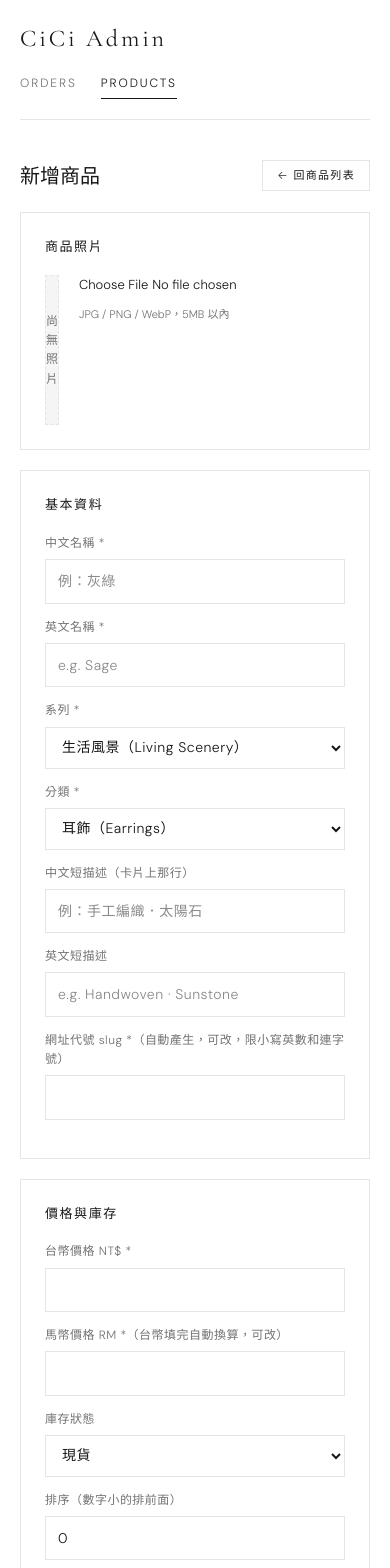
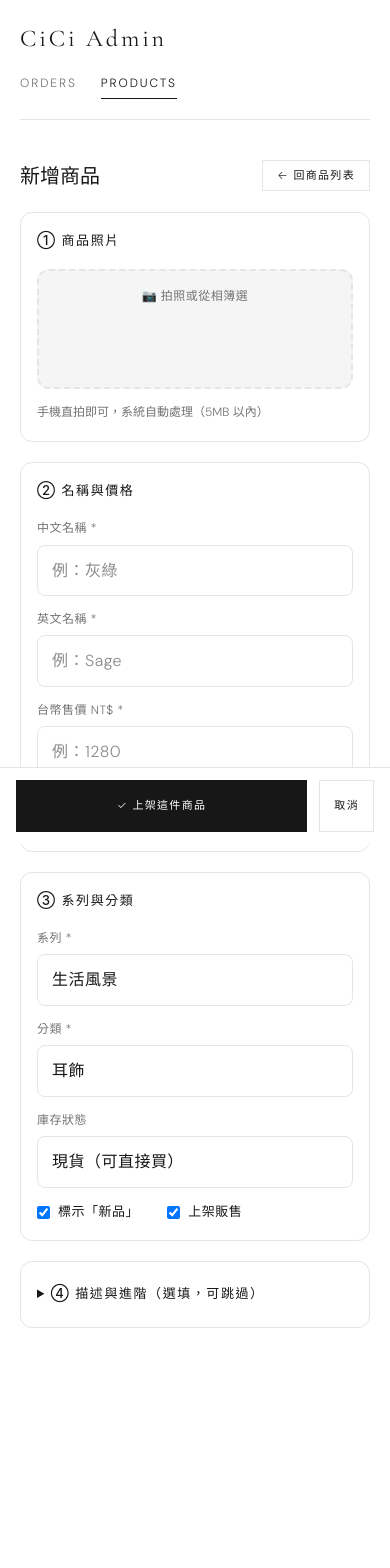
Before and after one commit to austinisadoge/cici-app, a Next.js app: page /admin/products/new in a window 390 px wide. Shown: the top 1568 px of the page. After the commit the page ends 1452 px from the top, so only its background shows below. Built offline with nearby package versions, Linux system fonts and the light colour scheme.

Commit message:
Mobile-first admin UX: big photo upload, auto slug, MYR auto /8

```diff
--- a/app/admin/products/[id]/edit/page.tsx
+++ b/app/admin/products/[id]/edit/page.tsx
@@ -23,7 +23,6 @@ export default function EditProductPage({
           (a: { sort_order: number }, b: { sort_order: number }) => a.sort_order - b.sort_order
         )
         setInitial({
-          slug: p.slug,
           series: p.series,
           category: p.category,
           name_zh: p.name_zh ?? '',
@@ -33,7 +32,6 @@ export default function EditProductPage({
           description_zh: p.description_zh ?? '',
           description_en: p.description_en ?? '',
           price_twd: p.price_twd,
-          price_myr: p.price_myr,
           stock_status: p.stock_status,
           is_new: p.is_new,
           is_active: p.is_active,
--- a/app/api/admin/products/[id]/route.ts
+++ b/app/api/admin/products/[id]/route.ts
@@ -2,7 +2,7 @@ import { NextResponse } from 'next/server'
 import { NextRequest } from 'next/server'
 import { isAdminAuth } from '@/lib/admin-auth'
 import { getServiceClient } from '@/lib/supabase'
-import { pickProductFields, setPrimaryImage } from '@/lib/admin-products'
+import { pickProductFields, setPrimaryImage, computeMyr } from '@/lib/admin-products'
 
 type Params = { params: Promise<{ id: string }> }
 
@@ -35,15 +35,18 @@ export async function PATCH(req: NextRequest, { params }: Params) {
     const body = await req.json()
     const fields = pickProductFields(body)
 
+    // 改台幣價就同步重算馬幣（一律 ÷8）
+    if (typeof fields.price_twd === 'number') {
+      if (fields.price_twd <= 0) {
+        return NextResponse.json({ error: 'price_twd must be positive' }, { status: 400 })
+      }
+      fields.price_myr = computeMyr(fields.price_twd)
+    }
+
     const sb = getServiceClient()
     if (Object.keys(fields).length > 0) {
       const { error } = await sb.from('products').update(fields).eq('id', id)
-      if (error) {
-        if (error.code === '23505') {
-          return NextResponse.json({ error: `Slug "${fields.slug}" already exists` }, { status: 409 })
-        }
-        throw error
-      }
+      if (error) throw error
     }
 
     // image_url 有帶才動圖：字串=換圖、空字串=移除、沒帶=不動
--- a/app/globals.css
+++ b/app/globals.css
@@ -518,9 +518,11 @@ footer { background: #fff; border-top: 1px solid var(--line); padding: 80px 0 32
 .admin-form select,
 .admin-form textarea {
   display: block; width: 100%; margin-top: 6px;
-  padding: 10px 12px; font-size: 14px; font-family: inherit;
+  /* 16px 起跳：iPhone 點輸入框才不會自動放大畫面 */
+  padding: 12px 14px; font-size: 16px; font-family: inherit;
   border: 1px solid var(--line); background: #fff; color: var(--ink);
-  outline: none; border-radius: 0;
+  outline: none; border-radius: 8px;
+  -webkit-appearance: none; appearance: none;
 }
 .admin-form input:focus, .admin-form select:focus, .admin-form textarea:focus {
   border-color: var(--ink);
@@ -532,19 +534,40 @@ footer { background: #fff; border-top: 1px solid var(--line); padding: 80px 0 32
   font-size: 13px !important; color: var(--ink) !important;
   margin-bottom: 0 !important; cursor: pointer;
 }
-.admin-img-row { display: flex; gap: 20px; align-items: flex-start; }
+/* 照片上傳：手機優先的大按鈕 */
+.admin-upload-btn {
+  display: flex; align-items: center; justify-content: center;
+  width: 100%; min-height: 120px;
+  border: 2px dashed var(--line); border-radius: 12px;
+  background: var(--soft); color: var(--ink);
+  font-size: 17px; font-weight: 400; cursor: pointer;
+  transition: .2s var(--tx); text-align: center; padding: 16px;
+  -webkit-tap-highlight-color: transparent;
+}
+.admin-upload-btn:active { background: var(--bg2, #efe9df); transform: scale(.99); }
+.admin-upload-btn.busy { opacity: .6; pointer-events: none; }
+.admin-upload-btn.admin-upload-swap { min-height: 52px; font-size: 15px; }
+.admin-photo-done { display: flex; flex-direction: column; gap: 12px; }
 .admin-img-preview {
-  width: 120px; height: 150px; object-fit: cover;
-  border: 1px solid var(--line);
+  width: 100%; max-width: 360px; aspect-ratio: 4/5; object-fit: cover;
+  border-radius: 12px; border: 1px solid var(--line);
+  margin: 0 auto; display: block;
 }
-.admin-img-empty {
-  width: 120px; height: 150px; display: grid; place-items: center;
-  background: var(--soft); color: var(--muted); font-size: 12px;
-  border: 1px dashed var(--line);
+.admin-photo-btns { display: grid; grid-template-columns: 1fr auto; gap: 10px; max-width: 360px; margin: 0 auto; width: 100%; }
+.admin-hint { font-size: 12px; color: var(--muted); margin-top: 10px; }
+.admin-myr-preview {
+  font-size: 13px; color: var(--brand-dk, #8C6242);
+  background: var(--warm); border-radius: 8px;
+  padding: 10px 14px; margin-top: 2px;
 }
-.admin-img-actions { display: flex; flex-direction: column; gap: 10px; font-size: 13px; }
-.admin-hint { font-size: 11px; color: var(--muted); }
+.admin-details summary {
+  font-size: 13px; letter-spacing: .12em; font-weight: 500;
+  cursor: pointer; padding: 4px 0;
+  -webkit-tap-highlight-color: transparent;
+}
+.admin-details[open] summary { margin-bottom: 18px; }
 .admin-form-actions { display: flex; gap: 12px; margin-top: 8px; }
+.admin-save { flex: 1; justify-content: center; text-align: center; min-height: 52px; font-size: 16px; }
 .admin-thumb {
   width: 44px; height: 54px; object-fit: cover; display: block;
   border: 1px solid var(--line);
@@ -554,13 +577,53 @@ footer { background: #fff; border-top: 1px solid var(--line); padding: 80px 0 32
   color: var(--muted); font-size: 11px;
 }
 .admin-sub { display: block; font-size: 11px; color: var(--muted); }
+.admin-sub-inline { font-size: 12px; color: var(--muted); margin-left: 8px; }
 .admin-row-actions { white-space: nowrap; }
 .admin-row-actions > * { margin-right: 6px; }
 .admin-danger { color: #B4322A; border-color: #E5C4C1; }
 .admin-danger:hover { background: #FBF1F0; }
 .row-inactive { opacity: .45; }
+
+/* 商品列表：手機卡片版（桌機隱藏） */
+.admin-cards { display: none; }
+.admin-card {
+  display: grid; grid-template-columns: 96px 1fr; gap: 14px;
+  background: #fff; border: 1px solid var(--line); border-radius: 12px;
+  padding: 14px; margin-bottom: 12px;
+}
+.admin-card-img {
+  width: 96px; height: 120px; object-fit: cover;
+  border-radius: 8px; border: 1px solid var(--line);
+}
+.admin-card-name { font-size: 16px; font-weight: 500; }
+.admin-card-name span { font-size: 12px; color: var(--muted); font-weight: 300; margin-left: 6px; }
+.admin-card-meta { font-size: 12px; color: var(--muted); margin-top: 2px; }
+.admin-card-price { font-size: 15px; margin-top: 6px; }
+.admin-card-status { font-size: 12px; color: var(--muted); margin-top: 4px; }
+.admin-card-actions { display: flex; gap: 8px; margin-top: 10px; flex-wrap: wrap; }
+.admin-card-actions .admin-btn-light {
+  min-height: 40px; display: inline-flex; align-items: center;
+  padding: 0 16px; font-size: 14px; border-radius: 8px;
+}
+
 @media (max-width: 700px) {
   .admin-grid2 { grid-template-columns: 1fr; gap: 0; }
+  .admin-page { padding: 16px; }
+  .admin-form-section { padding: 18px 16px; border-radius: 12px; }
+  /* 列表：表格換卡片 */
+  .admin-table-wrap { display: none; }
+  .admin-cards { display: block; }
+  /* 儲存列固定在螢幕下方，隨時按得到 */
+  .admin-form { padding-bottom: 84px; }
+  .admin-form-actions {
+    position: fixed; left: 0; right: 0; bottom: 0;
+    background: rgba(255,255,255,.96); backdrop-filter: blur(8px);
+    padding: 12px 16px calc(12px + env(safe-area-inset-bottom));
+    border-top: 1px solid var(--line);
+    margin: 0; z-index: 40;
+  }
+  .admin-section-head { flex-wrap: wrap; gap: 12px; }
+  .admin-section-head .admin-btn { min-height: 46px; display: inline-flex; align-items: center; }
 }
 
 /* === BURGER + MEGA MENU === */
--- a/components/admin/ProductForm.tsx
+++ b/components/admin/ProductForm.tsx
@@ -3,9 +3,9 @@
 import { useState, useRef, FormEvent, ChangeEvent } from 'react'
 import { useRouter } from 'next/navigation'
 import { SERIES, CATEGORIES } from '@/lib/products'
+import { TWD_PER_MYR } from '@/lib/admin-products'
 
 export interface ProductFormData {
-  slug: string
   series: string
   category: string
   name_zh: string
@@ -15,7 +15,6 @@ export interface ProductFormData {
   description_zh: string
   description_en: string
   price_twd: number | ''
-  price_myr: number | ''
   stock_status: string
   is_new: boolean
   is_active: boolean
@@ -24,7 +23,6 @@ export interface ProductFormData {
 }
 
 const EMPTY: ProductFormData = {
-  slug: '',
   series: 'living-scenery',
   category: 'earrings',
   name_zh: '',
@@ -34,24 +32,11 @@ const EMPTY: ProductFormData = {
   description_zh: '',
   description_en: '',
   price_twd: '',
-  price_myr: '',
   stock_status: 'in-stock',
-  is_new: false,
+  is_new: true,
   is_active: true,
   sort_order: 0,
   image_url: '',
-}
-
-// 約略匯率，業主可手動覆寫
-const TWD_PER_MYR = 7.3
-
-function slugify(s: string): string {
-  return s
-    .toLowerCase()
-    .trim()
-    .replace(/[^a-z0-9]+/g, '-')
-    .replace(/^-+|-+$/g, '')
-    .slice(0, 40)
 }
 
 export function ProductForm({
@@ -63,7 +48,6 @@ export function ProductForm({
 }) {
   const router = useRouter()
   const [form, setForm] = useState<ProductFormData>({ ...EMPTY, ...initial })
-  const [slugTouched, setSlugTouched] = useState(!!initial?.slug)
   const [uploading, setUploading] = useState(false)
   const [saving, setSaving] = useState(false)
   const [error, setError] = useState<string | null>(null)
@@ -72,19 +56,10 @@ export function ProductForm({
   const set = <K extends keyof ProductFormData>(k: K, v: ProductFormData[K]) =>
     setForm(f => ({ ...f, [k]: v }))
 
-  const onNameEn = (v: string) => {
-    setForm(f => ({
-      ...f,
-      name_en: v,
-      slug: slugTouched ? f.slug : slugify(v),
-    }))
-  }
-
-  const onTwdBlur = () => {
-    if (form.price_twd !== '' && form.price_myr === '') {
-      set('price_myr', Math.round(Number(form.price_twd) / TWD_PER_MYR))
-    }
-  }
+  const myrPreview =
+    form.price_twd !== '' && Number(form.price_twd) > 0
+      ? Math.max(1, Math.round(Number(form.price_twd) / TWD_PER_MYR))
+      : null
 
   const onFile = async (e: ChangeEvent<HTMLInputElement>) => {
     const file = e.target.files?.[0]
@@ -96,10 +71,10 @@ export function ProductForm({
       fd.append('file', file)
       const res = await fetch('/api/admin/upload', { method: 'POST', body: fd })
       const data = await res.json()
-      if (!res.ok) throw new Error(data.error || 'Upload failed')
+      if (!res.ok) throw new Error(data.error || '上傳失敗，再試一次')
       set('image_url', data.url)
     } catch (e) {
-      setError(e instanceof Error ? e.message : 'Upload failed')
+      setError(e instanceof Error ? e.message : '上傳失敗，再試一次')
     } finally {
       setUploading(false)
       if (fileRef.current) fileRef.current.value = ''
@@ -109,15 +84,14 @@ export function ProductForm({
   const onSubmit = async (e: FormEvent) => {
     e.preventDefault()
     setError(null)
-    if (!form.name_zh || !form.name_en) return setError('中英文名稱都要填')
-    if (!form.slug) return setError('Slug 不能空白')
-    if (form.price_twd === '' || form.price_myr === '') return setError('兩種幣別的價格都要填')
+    if (!form.name_zh) return setError('請填中文名稱')
+    if (!form.name_en) return setError('請填英文名稱')
+    if (form.price_twd === '' || Number(form.price_twd) <= 0) return setError('請填台幣售價')
     setSaving(true)
     try {
       const payload = {
         ...form,
         price_twd: Number(form.price_twd),
-        price_myr: Number(form.price_myr),
         sort_order: Number(form.sort_order) || 0,
       }
       const res = await fetch(
@@ -129,64 +103,95 @@ export function ProductForm({
         }
       )
       const data = await res.json()
-      if (!res.ok) throw new Error(data.error || 'Save failed')
+      if (!res.ok) throw new Error(data.error || '儲存失敗，再試一次')
       router.push('/admin/products')
       router.refresh()
     } catch (e) {
-      setError(e instanceof Error ? e.message : 'Save failed')
+      setError(e instanceof Error ? e.message : '儲存失敗，再試一次')
       setSaving(false)
     }
   }
 
   return (
     <form className="admin-form" onSubmit={onSubmit}>
-      {error && <div className="form-error">{error}</div>}
-
+      {/* ── 照片：手機上最大最好按 ── */}
       <div className="admin-form-section">
-        <h3>商品照片</h3>
-        <div className="admin-img-row">
+        <h3>① 商品照片</h3>
         {form.image_url ? (
+          <div className="admin-photo-done">
             <img src={form.image_url} alt="" className="admin-img-preview" />
+            <div className="admin-photo-btns">
+              <label htmlFor="admin-file" className="admin-upload-btn admin-upload-swap">
+                {uploading ? '上傳中…' : '🔄 換一張'}
+              </label>
+              <button type="button" className="admin-btn-light" onClick={() => set('image_url', '')}>
+                移除
+              </button>
+            </div>
+          </div>
         ) : (
-            <div className="admin-img-empty">尚無照片</div>
+          <label htmlFor="admin-file" className={`admin-upload-btn ${uploading ? 'busy' : ''}`}>
+            {uploading ? '上傳中，等我一下…' : '📷 拍照或從相簿選'}
+          </label>
         )}
-          <div className="admin-img-actions">
         <input
           ref={fileRef}
+          id="admin-file"
           type="file"
           accept="image/jpeg,image/png,image/webp,image/gif"
           onChange={onFile}
           disabled={uploading}
+          hidden
         />
-            {uploading && <span className="admin-hint">上傳中…</span>}
-            {form.image_url && (
-              <button type="button" className="admin-btn-light" onClick={() => set('image_url', '')}>
-                移除照片
-              </button>
-            )}
-            <span className="admin-hint">JPG / PNG / WebP，5MB 以內</span>
-          </div>
-        </div>
+        <p className="admin-hint">手機直拍即可，系統自動處理（5MB 以內）</p>
       </div>
 
+      {/* ── 名稱與定價：最少必填 ── */}
       <div className="admin-form-section">
-        <h3>基本資料</h3>
-        <div className="admin-grid2">
+        <h3>② 名稱與價格</h3>
         <label>
           中文名稱 *
-            <input value={form.name_zh} onChange={e => set('name_zh', e.target.value)} placeholder="例：灰綠" />
+          <input
+            value={form.name_zh}
+            onChange={e => set('name_zh', e.target.value)}
+            placeholder="例：灰綠"
+          />
         </label>
         <label>
           英文名稱 *
-            <input value={form.name_en} onChange={e => onNameEn(e.target.value)} placeholder="e.g. Sage" />
+          <input
+            value={form.name_en}
+            onChange={e => set('name_en', e.target.value)}
+            placeholder="例：Sage"
+          />
         </label>
+        <label>
+          台幣售價 NT$ *
+          <input
+            type="number"
+            inputMode="numeric"
+            min="1"
+            step="1"
+            value={form.price_twd}
+            onChange={e => set('price_twd', e.target.value === '' ? '' : Number(e.target.value))}
+            placeholder="例：1280"
+          />
+        </label>
+        <p className="admin-myr-preview">
+          {myrPreview
+            ? `馬來西亞客人會看到：RM ${myrPreview}（台幣 ÷ ${TWD_PER_MYR} 自動換算）`
+            : `馬幣售價自動換算（台幣 ÷ ${TWD_PER_MYR}），不用填`}
+        </p>
       </div>
-        <div className="admin-grid2">
+
+      {/* ── 分類 ── */}
+      <div className="admin-form-section">
+        <h3>③ 系列與分類</h3>
         <label>
           系列 *
           <select value={form.series} onChange={e => set('series', e.target.value)}>
             {SERIES.map(s => (
-                <option key={s.id} value={s.id}>{s.name.zh}（{s.name.en}）</option>
+              <option key={s.id} value={s.id}>{s.name.zh}</option>
             ))}
           </select>
         </label>
@@ -194,72 +199,18 @@ export function ProductForm({
           分類 *
           <select value={form.category} onChange={e => set('category', e.target.value)}>
             {CATEGORIES.map(c => (
-                <option key={c.id} value={c.id}>{c.name.zh}（{c.name.en}）</option>
+              <option key={c.id} value={c.id}>{c.name.zh}</option>
             ))}
           </select>
         </label>
-        </div>
-        <div className="admin-grid2">
-          <label>
-            中文短描述（卡片上那行）
-            <input value={form.meta_zh} onChange={e => set('meta_zh', e.target.value)} placeholder="例：手工編織．太陽石" />
-          </label>
-          <label>
-            英文短描述
-            <input value={form.meta_en} onChange={e => set('meta_en', e.target.value)} placeholder="e.g. Handwoven · Sunstone" />
-          </label>
-        </div>
-        <label>
-          網址代號 slug *（自動產生，可改，限小寫英數和連字號）
-          <input
-            value={form.slug}
-            onChange={e => {
-              setSlugTouched(true)
-              set('slug', slugify(e.target.value))
-            }}
-          />
-        </label>
-      </div>
-
-      <div className="admin-form-section">
-        <h3>價格與庫存</h3>
-        <div className="admin-grid2">
-          <label>
-            台幣價格 NT$ *
-            <input
-              type="number" min="0" step="1"
-              value={form.price_twd}
-              onChange={e => set('price_twd', e.target.value === '' ? '' : Number(e.target.value))}
-              onBlur={onTwdBlur}
-            />
-          </label>
-          <label>
-            馬幣價格 RM *（台幣填完自動換算，可改）
-            <input
-              type="number" min="0" step="1"
-              value={form.price_myr}
-              onChange={e => set('price_myr', e.target.value === '' ? '' : Number(e.target.value))}
-            />
-          </label>
-        </div>
-        <div className="admin-grid2">
         <label>
           庫存狀態
           <select value={form.stock_status} onChange={e => set('stock_status', e.target.value)}>
-              <option value="in-stock">現貨</option>
-              <option value="made-to-order">客製訂製</option>
-              <option value="sold-out">售罄</option>
+            <option value="in-stock">現貨（可直接買）</option>
+            <option value="made-to-order">客製訂製（下單後製作）</option>
+            <option value="sold-out">售罄（顯示但不能買）</option>
           </select>
         </label>
-          <label>
-            排序（數字小的排前面）
-            <input
-              type="number" step="1"
-              value={form.sort_order}
-              onChange={e => set('sort_order', e.target.value === '' ? '' : Number(e.target.value))}
-            />
-          </label>
-        </div>
         <div className="admin-checks">
           <label className="admin-check">
             <input type="checkbox" checked={form.is_new} onChange={e => set('is_new', e.target.checked)} />
@@ -267,26 +218,47 @@ export function ProductForm({
           </label>
           <label className="admin-check">
             <input type="checkbox" checked={form.is_active} onChange={e => set('is_active', e.target.checked)} />
-            上架（取消勾選＝下架，店面看不到）
+            上架販售
           </label>
         </div>
       </div>
 
-      <div className="admin-form-section">
-        <h3>詳細描述（選填）</h3>
+      {/* ── 選填區收進摺疊 ── */}
+      <details className="admin-form-section admin-details">
+        <summary>④ 描述與進階（選填，可跳過）</summary>
         <label>
-          中文
+          中文短描述（商品卡上的一行字）
+          <input value={form.meta_zh} onChange={e => set('meta_zh', e.target.value)} placeholder="例：手工編織．太陽石" />
+        </label>
+        <label>
+          英文短描述
+          <input value={form.meta_en} onChange={e => set('meta_en', e.target.value)} placeholder="例：Handwoven · Sunstone" />
+        </label>
+        <label>
+          中文詳細介紹
           <textarea rows={3} value={form.description_zh} onChange={e => set('description_zh', e.target.value)} />
         </label>
         <label>
-          英文
+          英文詳細介紹
           <textarea rows={3} value={form.description_en} onChange={e => set('description_en', e.target.value)} />
         </label>
-      </div>
+        <label>
+          排序（數字小的排前面）
+          <input
+            type="number"
+            inputMode="numeric"
+            step="1"
+            value={form.sort_order}
+            onChange={e => set('sort_order', e.target.value === '' ? '' : Number(e.target.value))}
+          />
+        </label>
+      </details>
+
+      {error && <div className="form-error">{error}</div>}
 
       <div className="admin-form-actions">
-        <button type="submit" className="admin-btn" disabled={saving || uploading}>
-          {saving ? '儲存中…' : productId ? '儲存修改' : '新增商品'}
+        <button type="submit" className="admin-btn admin-save" disabled={saving || uploading}>
+          {saving ? '儲存中…' : productId ? '✓ 儲存修改' : '✓ 上架這件商品'}
         </button>
         <button type="button" className="admin-btn-light" onClick={() => router.push('/admin/products')}>
           取消
--- a/lib/admin-products.ts
+++ b/lib/admin-products.ts
@@ -1,12 +1,18 @@
 import type { SupabaseClient } from '@supabase/supabase-js'
 
-// 只允許這些欄位進資料庫，防止亂塞
+// 業主只填台幣，馬幣一律 ÷8 自動換算（業主指定）
+export const TWD_PER_MYR = 8
+export function computeMyr(twd: number): number {
+  return Math.max(1, Math.round(twd / TWD_PER_MYR))
+}
+
+// 只允許這些欄位進資料庫（slug 與 price_myr 由伺服器決定，不收前端的）
 export const PRODUCT_FIELDS = [
-  'slug', 'series', 'category',
+  'series', 'category',
   'name_zh', 'name_en',
   'meta_zh', 'meta_en',
   'description_zh', 'description_en',
-  'price_twd', 'price_myr',
+  'price_twd',
   'stock_status', 'is_new', 'is_active', 'sort_order',
 ] as const
 
@@ -19,12 +25,26 @@ export function pickProductFields(body: Record<string, unknown>) {
 }
 
 export function validateNewProduct(p: Record<string, unknown>): string | null {
-  for (const f of ['slug', 'series', 'category', 'name_zh', 'name_en'] as const) {
+  for (const f of ['series', 'category', 'name_zh', 'name_en'] as const) {
     if (!p[f] || typeof p[f] !== 'string') return `${f} is required`
   }
-  if (typeof p.price_twd !== 'number' || p.price_twd < 0) return 'price_twd must be a number'
-  if (typeof p.price_myr !== 'number' || p.price_myr < 0) return 'price_myr must be a number'
+  if (typeof p.price_twd !== 'number' || p.price_twd <= 0) return 'price_twd must be a positive number'
   return null
+}
+
+// slug 自動生成：英文名 → 小寫連字號；slugify 不出東西就用時間戳
+export function generateSlug(nameEn: string): string {
+  const s = nameEn
+    .toLowerCase()
+    .trim()
+    .replace(/[^a-z0-9]+/g, '-')
+    .replace(/^-+|-+$/g, '')
+    .slice(0, 40)
+  return s || `p-${Date.now().toString(36)}`
+}
+
+export function slugWithSuffix(slug: string): string {
+  return `${slug}-${Math.random().toString(36).slice(2, 6)}`
 }
 
 // MVP：每個商品一張主圖，整批換掉
```
Also changed, not shown: app/admin/products/page.tsx (+58 -38 lines), app/api/admin/products/route.ts (+22 -9 lines). Lines whose indentation alone changed are shown as unchanged.
